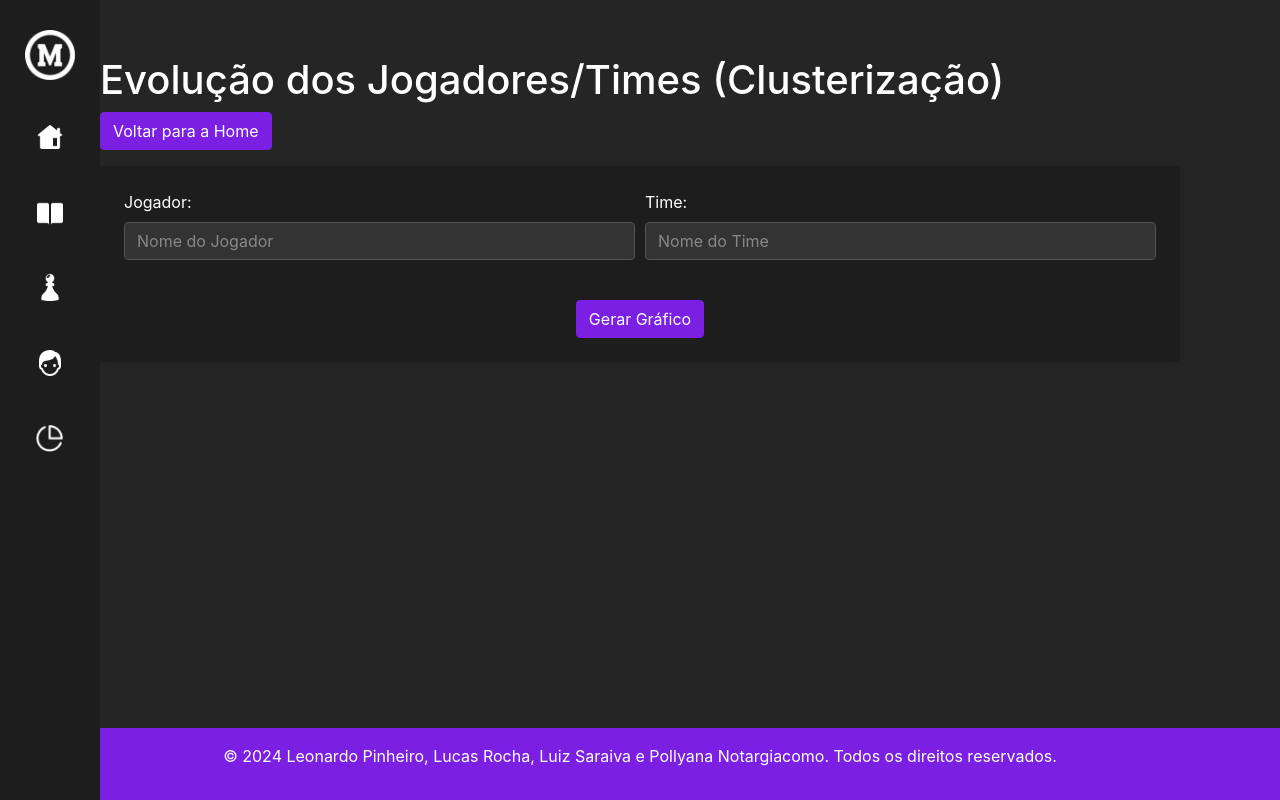
After one commit to Lukxus/vlr_core, a Django app: page /clusterizacao/ in a window 1280 px wide. The commit adds this page. Run offline with Django 5.2, Linux system fonts and the light colour scheme; some libraries are stand-ins or nearby versions.

Commit message:
Grafico Clusterizacao p/ Jogador

```diff
--- a/requirements.txt
+++ b/requirements.txt
@@ -27,3 +27,7 @@ tenacity==9.0.0
 tornado==6.4.1
 tzdata==2024.1
 xyzservices==2024.9.0
+joblib==1.4.2
+scikit-learn==1.5.2
+scipy==1.14.1
+threadpoolctl==3.5.0
--- /dev/null
+++ b/templates/clusterizacao.html
@@ -0,0 +1,36 @@
+{% extends "base.html" %}
+
+{% block content %}
+<div class="container mt-2">
+    <h2 class="title">Evolução dos Jogadores/Times (Clusterização)</h2>
+
+    <!-- Botão para voltar para a home -->
+    <div class="mb-3">
+        <a href="{% url 'home' %}" class="btn btn-secondary">Voltar para a Home</a>
+    </div>
+
+    <form method="post" class="bg-light p-4 rounded shadow-sm">
+        {% csrf_token %}
+        <div class="form-row">
+            <div class="form-group col-md-6">
+                <label for="jogador">Jogador:</label>
+                <input type="text" name="jogador" id="jogador" class="form-control" placeholder="Nome do Jogador" value="{{ jogador_nome|default:'' }}">
+            </div>
+            <div class="form-group col-md-6">
+                <label for="time">Time:</label>
+                <input type="text" name="time" id="time" class="form-control" placeholder="Nome do Time" value="{{ time_nome|default:'' }}">
+            </div>
+        </div>
+        <div class="text-center mt-4">
+            <button type="submit" class="btn btn-primary">Gerar Gráfico</button>
+        </div>
+    </form>
+
+
+    {% if error_message %}
+        <div class="alert alert-danger mt-4 text-center">
+            {{ error_message }}
+        </div>
+    {% endif %}
+</div>
+{% endblock %}
--- a/templates/home.html
+++ b/templates/home.html
@@ -48,6 +48,12 @@
             <a href="{% url 'comparar_jogadores' %}" class="list-group-item list-group-item-action menu-item">
                 <strong id="text-6">Comparar Jogadores</strong>
             </a>
+            <a href="{% url 'clusterizacao' %}" class="list-group-item list-group-item-action menu-item">
+                <strong id="text-7">Evolução dos Times (Clusterização)</strong>
+            </a>
+            <a href="{% url 'predicao_vencedor' %}" class="list-group-item list-group-item-action menu-item">
+                <strong id="text-8">Predição de Resultados (Redes Neurais)</strong>
+            </a>
         </div>
     </div>
 
--- a/vlr/urls.py
+++ b/vlr/urls.py
@@ -3,6 +3,7 @@ from django.urls import path
 
 from vlr_core.views import (
     HomeView, ListaJogadoresView, GraficoAtributoView, ListaTimesView, DetalhesTimeView, CompararJogadoresView,
+    ClusterizacaoView, PredicaoView,
 
 )
 
@@ -15,5 +16,6 @@ urlpatterns = [
     path('times/', ListaTimesView.as_view(), name='lista_times'),
     path('times/<int:id>/', DetalhesTimeView.as_view(), name='detalhes_time'),
     path('comparar_jogadores/', CompararJogadoresView.as_view(), name='comparar_jogadores'),
-
+    path('clusterizacao/', ClusterizacaoView.as_view(), name='clusterizacao'),
+    path('predicao_vencedor/', PredicaoView.as_view(), name='predicao_vencedor'),
 ]
--- a/vlr_core/views.py
+++ b/vlr_core/views.py
@@ -1,11 +1,16 @@
 import numpy as np
+import pandas as pd
 from bokeh.embed import components
-from bokeh.models import HoverTool, ColumnDataSource
+from bokeh.models import HoverTool, ColumnDataSource, CDSView, BooleanFilter
 from bokeh.plotting import figure
+from bokeh.palettes import Spectral4
+from bokeh.layouts import gridplot
 from bokeh.resources import CDN
+from bokeh.transform import factor_cmap
 from django.shortcuts import render
 from django.views import View
 from django.views.generic import TemplateView
+from sklearn.cluster import KMeans
 
 from utils.ATRIBUTOS import ATTRIBUTOS_DE_PARA
 from utils.GraficoService import GraficoService
@@ -259,3 +264,113 @@ class CompararJogadoresView(View):
             'categoria': categoria,  # Adicionando a categoria ao contexto
         }
         return render(request, self.template_name, context)
+
+class ClusterizacaoView(View):
+    template_name = 'clusterizacao.html'
+
+    def get(self, request):
+        return render(request, self.template_name)
+
+    def post(self, request):
+        jogador_nome = request.POST.get('jogador', '').strip()
+        time_nome = request.POST.get('time', '').strip()
+
+        # Verificar se ao menos um dos campos foi preenchido
+        if not jogador_nome and not time_nome:
+            context = {'error_message': 'Por favor, preencha pelo menos um dos campos.'}
+            return render(request, self.template_name, context)
+
+        # Obter os dados usando o JogadorService
+        jogador_service = JogadorService()
+        dados_query = jogador_service.obter_dados_jogador_clusterizacao()
+
+        # Convertendo o QuerySet para DataFrame
+        dados = pd.DataFrame(list(dados_query))
+
+        # Verificar se o DataFrame está vazio
+        if dados.empty:
+            context = {'error_message': 'Nenhum dado encontrado para os filtros aplicados.'}
+            return render(request, self.template_name, context)
+
+        # Nome do jogador para destacar
+        jogador_destacado = jogador_nome if jogador_nome else None
+
+        # Lista para armazenar os gráficos de cada ano
+        graficos_por_ano = []
+
+        # Agrupar o DataFrame por ano
+        for ano, grupo in dados.groupby('ano'):
+            # Selecionar as colunas numéricas para a clusterização
+            x = grupo[['kda_media', 'acs_media']]
+
+            # Verificar se o grupo possui amostras suficientes para o número de clusters
+            if len(grupo) < 4:
+                # Se não houver amostras suficientes, pular este ano
+                continue
+
+            # Criar o modelo KMeans com o número desejado de clusters (ex: 4 clusters)
+            kmeans = KMeans(n_clusters=4)
+            kmeans.fit(x)
+
+            # Adicionar o cluster de cada jogador ao DataFrame
+            grupo['Cluster'] = kmeans.labels_.astype(str)
+
+            # Verificar se o jogador de interesse está presente neste ano
+            grupo['is_destacado'] = grupo['jogador__nome'] == jogador_destacado if jogador_destacado else False
+
+            # Obter os centroides dos clusters
+            centroides = kmeans.cluster_centers_
+
+            # Criar fontes de dados para os gráficos e para os centroides
+            source = ColumnDataSource(grupo)
+            centroid_source = ColumnDataSource(data=dict(
+                kda=centroides[:, 0],
+                acs=centroides[:, 1]
+            ))
+
+            # Criar uma view para o jogador destacado
+            view_destacado = CDSView(source=source, filters=[BooleanFilter(grupo['is_destacado'])])
+
+            # Criar o gráfico de scatter plot para esse ano
+            p = figure(title=f"Clusterização - Ano {int(ano)}",
+                       x_axis_label="KDA Média",
+                       y_axis_label="ACS Média",
+                       tools="pan,wheel_zoom,box_zoom,reset,hover",
+                       tooltips=[("Jogador", "@jogador__nome"), ("KDA Média", "@kda_media"),
+                                 ("ACS Média", "@acs_media")])
+
+            # Adicionar os pontos dos jogadores coloridos pelos clusters
+            p.scatter('kda_media', 'acs_media', source=source, size=8,
+                      color=factor_cmap('Cluster', palette=Spectral4, factors=grupo['Cluster'].unique()),
+                      legend_field='Cluster')
+
+            # Adicionar os centroides como 'x' pretos
+            p.scatter('kda', 'acs', source=centroid_source, size=15, color='black', marker='x',
+                      legend_label='Centroides')
+
+            # Adicionar destaque para o jogador específico usando a view
+            if jogador_destacado:
+                p.scatter('kda_media', 'acs_media', source=source, size=12, color='purple',
+                          legend_label=f'{jogador_destacado}', view=view_destacado)
+
+            # Adicionar o gráfico à lista
+            graficos_por_ano.append(p)
+
+        # Organizar os gráficos lado a lado
+        grid = gridplot(graficos_por_ano, ncols=2)  # Ajuste ncols conforme o número de gráficos e espaço
+
+        # Renderizar o template com o gráfico
+        context = {
+            'jogador_nome': jogador_nome,
+            'time_nome': time_nome,
+            'graficos': grid,
+            'dados_jogador': dados
+        }
+        return render(request, self.template_name, context)
+
+
+class PredicaoView(View):
+    template_name = 'predicao_vencedor.html'
+
+    def get(self, request):
+        return render(request, self.template_name)
```
Also changed, not shown: templates/predicao_vencedor.html (added, +7 -0 lines), vlr_core/jogador/JogadorRepository.py (+13 -0 lines), vlr_core/jogador/JogadorService.py (+11 -0 lines).
